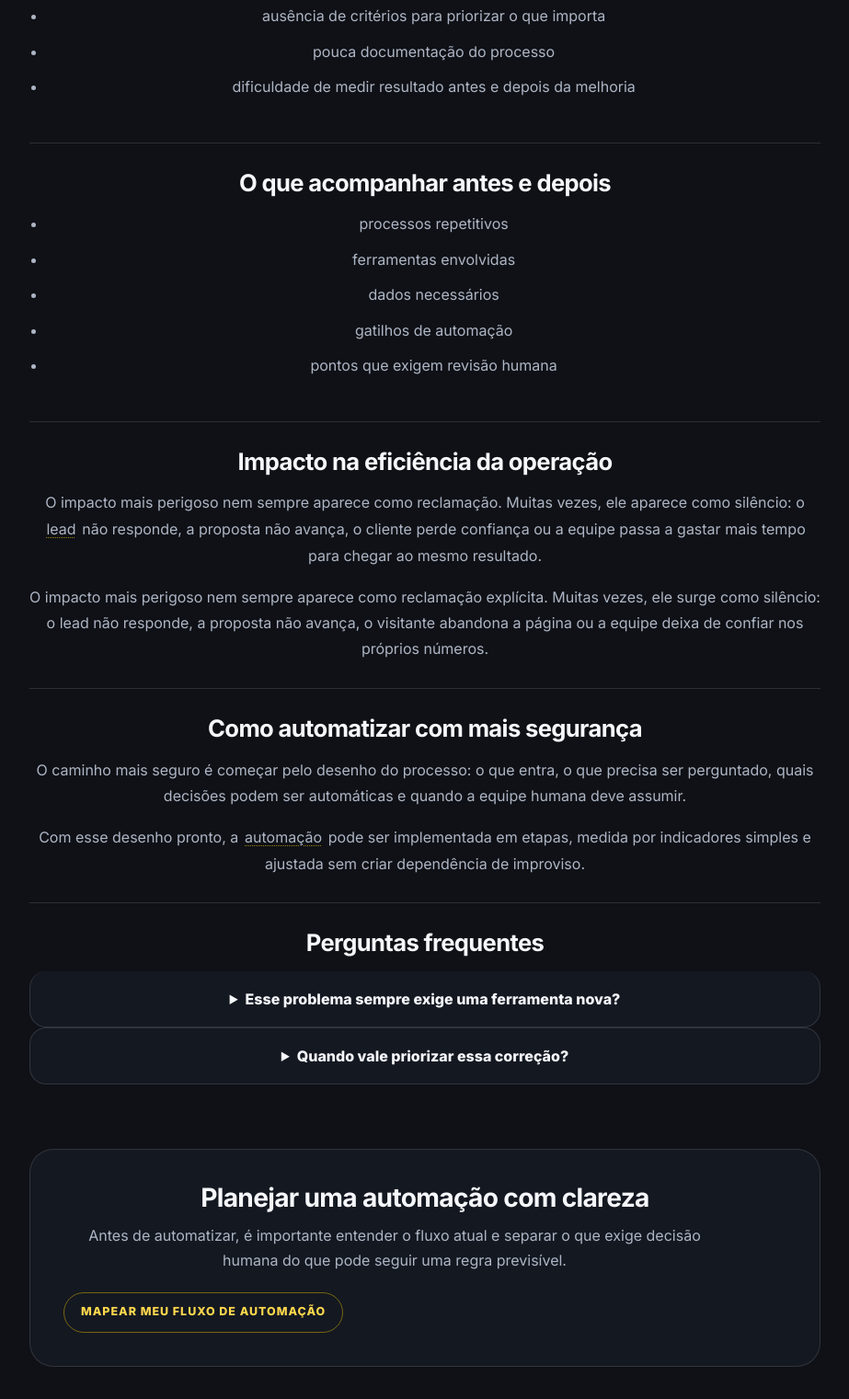
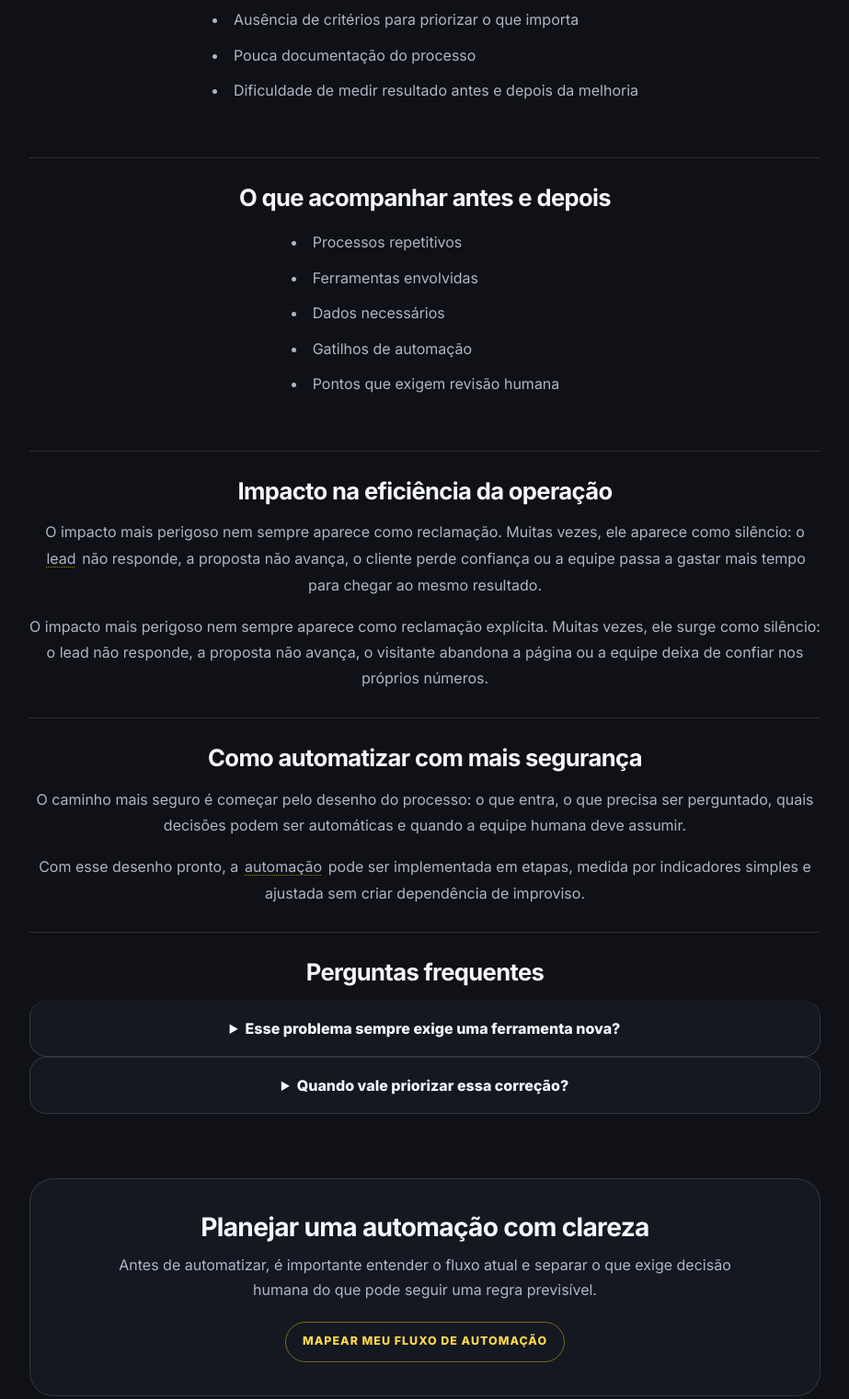
Before and after one commit to Lguirelli/teste-landing-page, a plain HTML site: page blog/artigos/dados-ruins-acionam-automacoes-erradas.html in a window 1280 px wide. Shown: the part 1528-3049 px from the top of the page at 92% size, without its empty margins (178-1101 px from the left). Drawn offline with Linux system fonts and the light colour scheme.

Commit message:
Add files via upload

```diff
--- a/css/styles.css
+++ b/css/styles.css
@@ -3484,3 +3484,52 @@
     align-items: center;
   }
 }
+
+
+/* PATCH BLOG ARTIGO: ajustes de glossário, CTA e listas */
+.glossario-popup-card small {
+  display: none !important;
+}
+
+.blog-article-page .blog-cta {
+  text-align: center;
+}
+
+.blog-article-page .blog-cta p {
+  margin-left: auto;
+  margin-right: auto;
+}
+
+.blog-article-page .blog-cta-link {
+  margin-left: auto;
+  margin-right: auto;
+}
+
+.blog-article-page .blog-section ul,
+.blog-article-page .blog-section ol {
+  width: fit-content;
+  max-width: min(720px, 100%);
+  margin: 20px auto 30px;
+  padding-left: 1.15em;
+  text-align: left;
+  list-style-position: outside;
+}
+
+.blog-article-page .blog-section li {
+  padding-left: .35em;
+  text-align: left;
+}
+
+.blog-article-page .blog-section li::first-letter {
+  text-transform: uppercase;
+}
+
+@media (max-width: 700px) {
+  .blog-article-page .blog-section ul,
+  .blog-article-page .blog-section ol {
+    width: auto;
+    margin-left: 0;
+    margin-right: 0;
+    padding-left: 1.2em;
+  }
+}
--- a/js/main.js
+++ b/js/main.js
@@ -815,7 +815,6 @@ function openGlossarioPopup(trigger) {
   popup.setAttribute("aria-live", "polite");
   popup.innerHTML = `
     <strong>${entry.termo}</strong>
-    <small>${entry.categoria}</small>
     <p>${entry.definicao}</p>
   `;
 
@@ -865,3 +864,32 @@ if (document.readyState === "loading") {
 }
 
 document.addEventListener("sectionsLoaded", initGlossarioPopups);
+
+function capitalizeArticleListItems() {
+  document.querySelectorAll(".blog-article-page .blog-section li").forEach((item) => {
+    const walker = document.createTreeWalker(item, NodeFilter.SHOW_TEXT);
+    let node = walker.nextNode();
+
+    while (node && !node.nodeValue.trim()) {
+      node = walker.nextNode();
+    }
+
+    if (!node) return;
+
+    node.nodeValue = node.nodeValue.replace(/^(\s*)([a-záàâãéêíóôõúç])/, (match, space, letter) => {
+      return space + letter.toUpperCase();
+    });
+  });
+}
+
+function initBlogArticleFormatting() {
+  capitalizeArticleListItems();
+}
+
+if (document.readyState === "loading") {
+  document.addEventListener("DOMContentLoaded", initBlogArticleFormatting);
+} else {
+  initBlogArticleFormatting();
+}
+
+document.addEventListener("sectionsLoaded", initBlogArticleFormatting);
```
